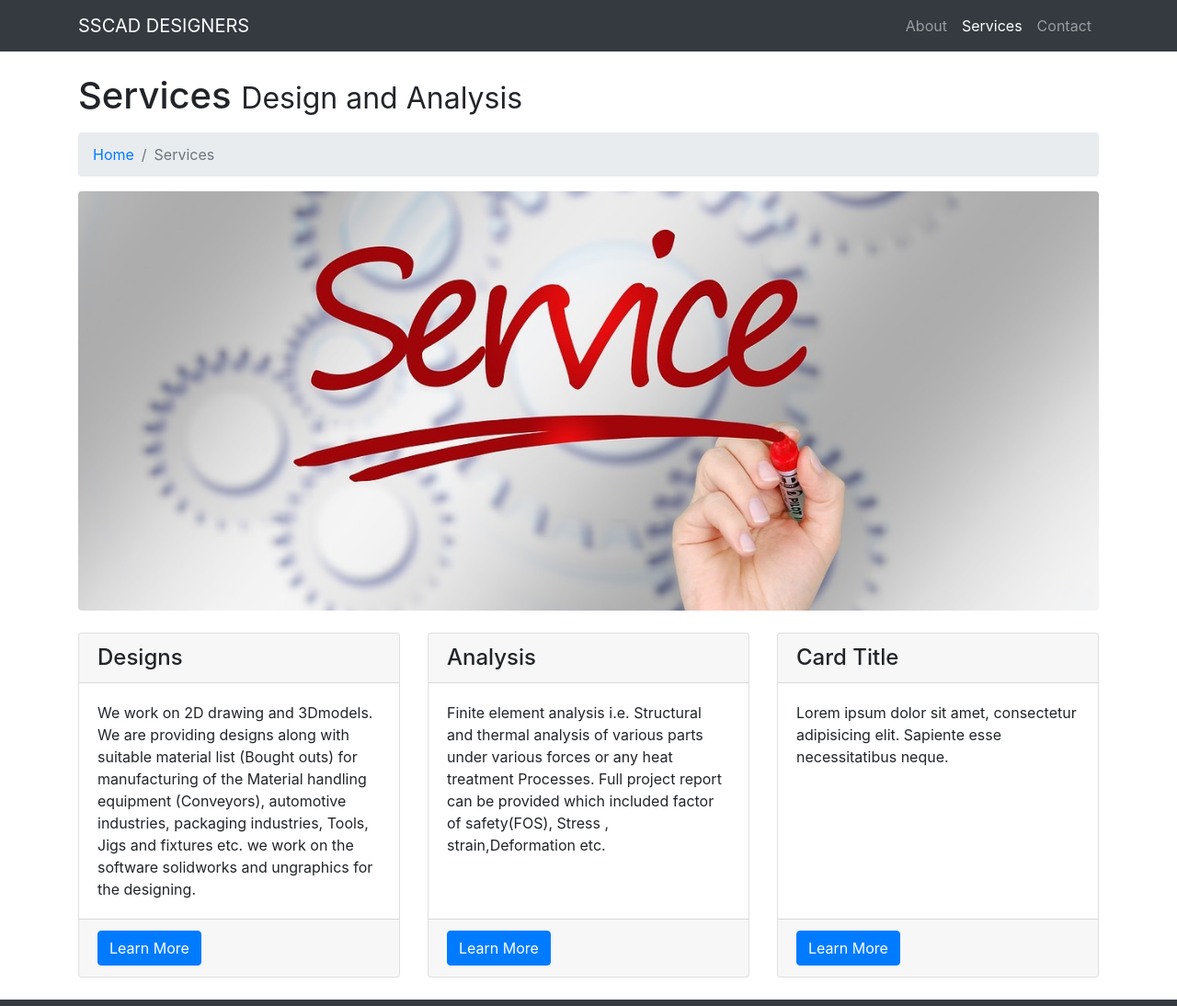
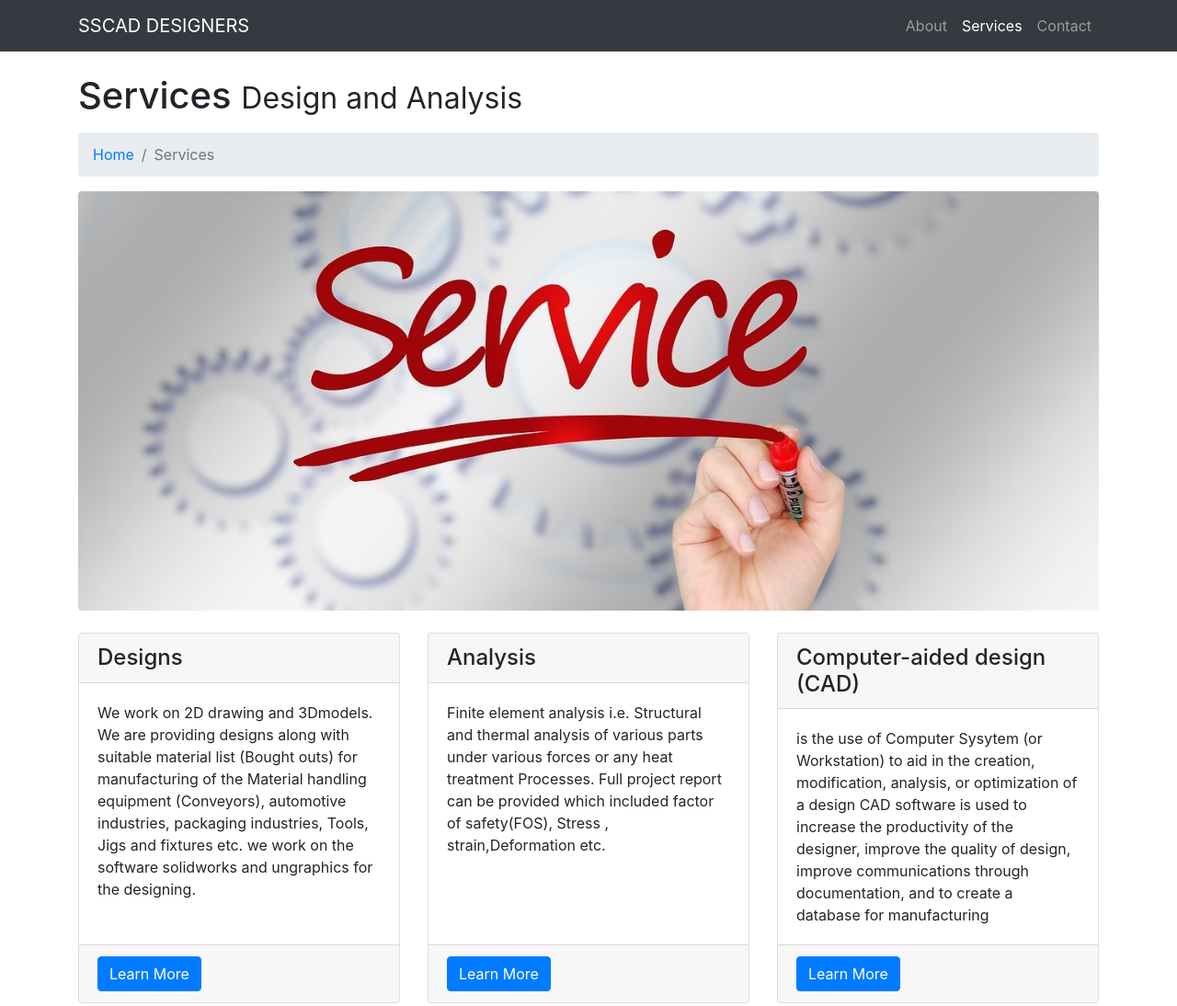
Before and after one commit to swapnilkathane/sscad.github.io, a website: page services.html in a window 1280 px wide. Shown: the top 1094 px of the page at 92% size. Drawn offline with Linux system fonts and the light colour scheme.

Commit message:
Update services.html
new edit

```diff
--- a/services.html
+++ b/services.html
@@ -88,9 +88,9 @@
         </div>
         <div class="col-lg-4 mb-4">
           <div class="card h-100">
-            <h4 class="card-header">Card Title</h4>
+            <h4 class="card-header">Computer-aided design (CAD) </h4>
             <div class="card-body">
-              <p class="card-text">Lorem ipsum dolor sit amet, consectetur adipisicing elit. Sapiente esse necessitatibus neque.</p>
+              <p class="card-text">is the use of Computer Sysytem  (or Workstation) to aid in the creation, modification, analysis, or optimization of a design  CAD software is used to increase the productivity of the designer, improve the quality of design, improve communications through documentation, and to create a database for manufacturing </p>
             </div>
             <div class="card-footer">
               <a href="#" class="btn btn-primary">Learn More</a>
```
